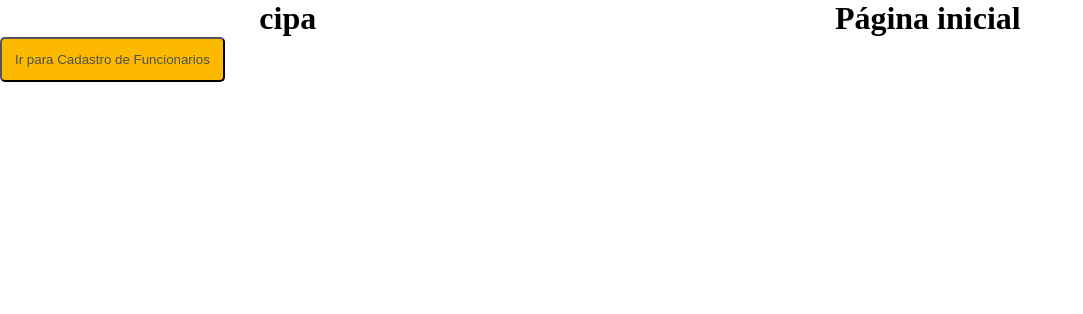
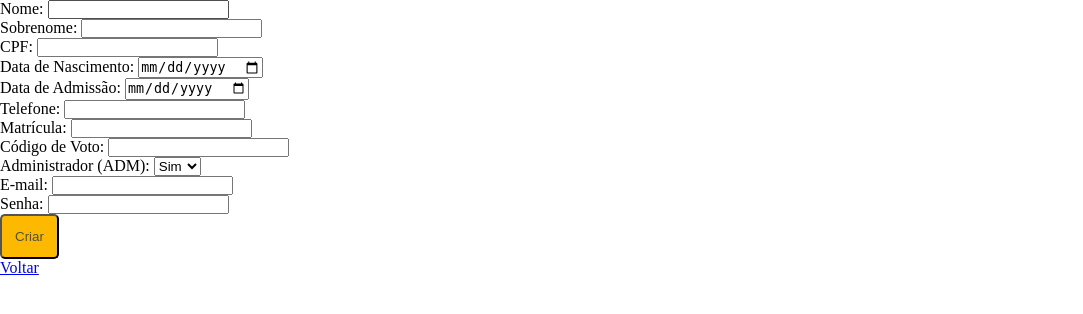
Before and after one commit to projectcipa/Cipa-Project-Main, a PHP site: page /index.php?view=cadastroFuncionario in a window 1280 px wide. Shown: the top 314 px of the page, without its empty margins (0-1083 px from the left). Run offline with PHP 8.4, Linux system fonts and the light colour scheme.

Commit message:
primeiro teste de cadastro de usuários

```diff
--- a/controllers/CarregarView.php
+++ b/controllers/CarregarView.php
@@ -8,13 +8,21 @@ function carregarView($view) {
             break;
 
         case 'CadastroFuncionario':
-            require "views/CadastroFuncionarios.php";
+            require "views/cadastroFuncionarios.php";
             break;
 
         default:
             require "views/PaginaInicial.php";
             break;
 
+        case 'PaginaInicial':
+            require "views/PaginaInicial.php";
+            break;
+
+        case 'cadastroFuncionario':
+            require "views/cadastroFuncionarios.php";
+            break;
+
     }
 }
 
--- a/models/BrancoOuNulo.php
+++ b/models/BrancoOuNulo.php
@@ -1,5 +1,5 @@
 <?php
-    class BrancosOuNulos {
+    class BrancoOuNulo {
         private int $id_branco_nulo;
         private int $quatidade_branco;
         private int $quantidade_nulo;
--- a/models/Candidato.php
+++ b/models/Candidato.php
@@ -1,5 +1,5 @@
 <?php
-    class Candidatos {
+    class Candidato {
         private int $id_candidato;
         private int $funcionario_FK;
         private int $foto_candidato;
--- a/models/Documento.php
+++ b/models/Documento.php
@@ -1,5 +1,5 @@
 <?php
-    class Documentos {
+    class Documento {
         private int $id_documento;
         private string $data_hora_documento;
         private string $data_inicio_documento;
--- a/models/Eleicao.php
+++ b/models/Eleicao.php
@@ -1,5 +1,5 @@
 <?php
-    class Eleicoes {
+    class Eleicao {
         private int $id_eleicao;
         private int $edital_FK;
         private string $data_inicio_eleicao;
--- a/models/Funcionario.php
+++ b/models/Funcionario.php
@@ -1,5 +1,5 @@
 <?php
-    class Funcionarios  {
+    class Funcionario  {
         private int $id_funcionario;
 	    private string $nome_funcionario;
 	    private string $sobrenome_funcionario;
--- a/models/Voto.php
+++ b/models/Voto.php
@@ -1,5 +1,5 @@
 <?php
-    class Votos {
+    class Voto {
         private int $id_voto;
         private string $data_hora_voto;
         private int $funcionario_FK;
--- a/repositories/FuncionarioDAO.php
+++ b/repositories/FuncionarioDAO.php
@@ -7,8 +7,8 @@
         public function registrarFuncionario(Funcionario $funcionario) {
 
             try {
-                echo "estou eme usuario dao <br>";
-                echo $Funcionarios->getNome_funcionario();
+                echo "estou em usuario dao <br>";
+                echo $funcionario->getNome_funcionario();
                 $sql = "INSERT INTO funcionario (
                 nome_funcionario,
 	            sobrenome_funcionario,
@@ -51,7 +51,7 @@
                 $stmt->bindValue(":email_funcionario", $funcionario->getEmail_funcionario(), PDO::PARAM_STR);
                 $stmt->bindValue(":senha_funcionario", $funcionario->getSenha_funcionario(), PDO::PARAM_STR);
             } catch (PDOException $e) {
-                echo("Error Funcionario DAO: " . $e->getMessage());
+                echo("Erro Funcionario DAO: " . $e->getMessage());
                 $response = false;
             } finally {
                 return $response;
--- a/views/PaginaInicial.php
+++ b/views/PaginaInicial.php
@@ -10,11 +10,10 @@
 <body>
 
     <header>
-        <h1>cipa</h1>
         <h1>Página inicial</h1>
     </header>
 
-    <a href="index.php?view=CadastroFuncionario">
+    <a href="index.php?view=cadastroFuncionario">
         <button>Ir para Cadastro de Funcionarios</button>
     </a>
 
--- /dev/null
+++ b/views/cadastroFuncionarios.php
@@ -0,0 +1,51 @@
+<!DOCTYPE html>
+<html lang="pt-br">
+<head>
+    <meta charset="UTF-8">
+    <link rel="stylesheet" href="/css/style.css">
+    <meta name="viewport" content="width=device-width, initial-scale=1.0">
+    <title>Cadastro de funcionarios</title>
+</head>
+<body>
+    <form action="/Cipa-Project-Main/views/funcionarioCriado.php" method="POST">
+        <label for="nome">Nome: </label>
+        <input type="text" name="nome_funcionario" id="nome">
+        <br>
+        <label for="sobrenome">Sobrenome: </label>
+        <input type="text" name="sobrenome_funcionario" id="sobrenome">
+        <br>
+        <label for="CPF">CPF: </label>
+        <input type="text" name="CPF_funcionario" id="CPF">
+        <br>
+        <label for="data_nascimento">Data de Nascimento: </label>
+        <input type="date" name="data_nascimento_funcionario" id="data_nascimento">
+        <br>
+        <label for="data_admissao">Data de Admissão: </label>
+        <input type="date" name="data_admissao_funcionario" id="data_admissao">
+        <br>
+        <label for="telefone">Telefone: </label>
+        <input type="text" name="telefone_funcionario" id="telefone">
+        <br>
+        <label for="matricula">Matrícula: </label>
+        <input type="text" name="matricula_funcionario" id="matricula">
+        <br>
+        <label for="codigo_voto">Código de Voto: </label>
+        <input type="text" name="codigo_voto_funcionario" id="codigo_voto">
+        <br>
+        <label for="ADM">Administrador (ADM): </label>
+        <select name="ADM_funcionario" id="ADM">
+            <option value="true">Sim</option>
+            <option value="false">Não</option>
+        </select>
+        <br>
+        <label for="email">E-mail: </label>
+        <input type="email" name="email_funcionario" id="email">
+        <br>
+        <label for="senha">Senha: </label>
+        <input type="password" name="senha_funcionario" id="senha">
+        <br>
+        <button>Criar</button>
+    </form>
+    <a href="javascript:history.go(-1)">Voltar</a>
+</body>
+</html>
```
Also changed, not shown: controllers/FuncionarioController.php (+41 -5 lines), views/CadastroFuncionarios.php (deleted, +0 -17 lines), views/funcionarioCriado.php (added, +13 -0 lines).
